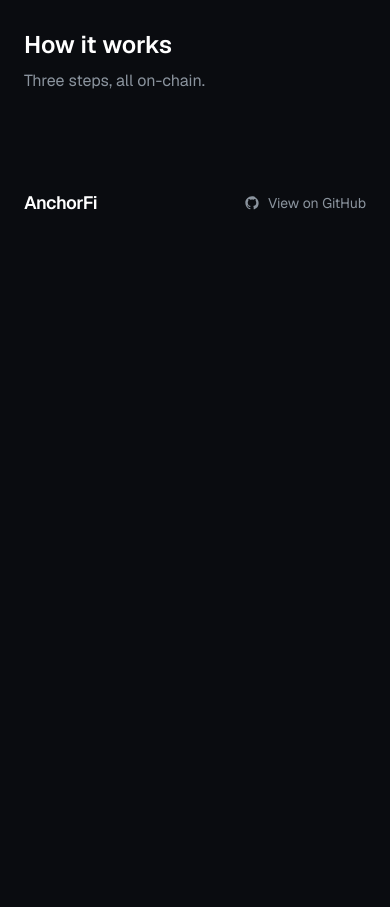
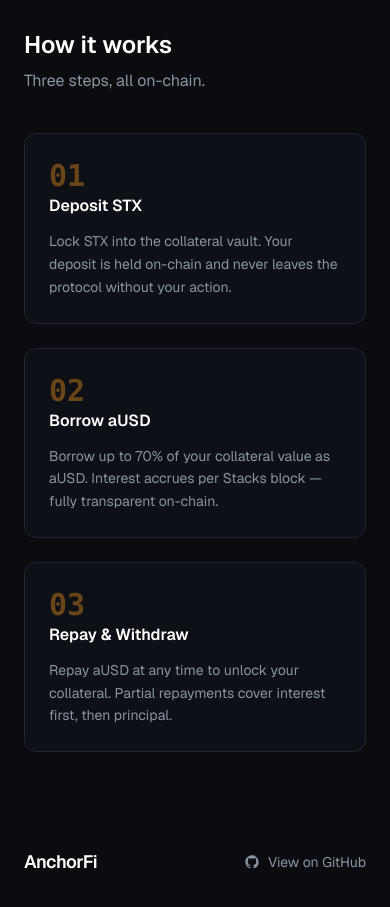
Before and after one commit to thewealthyplace/anchorfi, a Next.js app in the folder frontend/: page / in a window 390 px wide. Shown: the part 1140-2047 px from the top of the page. Before the commit the page ends 1421 px from the top, so only its background shows below. Built offline with nearby package versions, Linux system fonts and the light colour scheme.

Commit message:
feat: add three how-it-works step cards
Each card shows a large muted orange step number (monospace), a bold title, and a short description. Cards use a 3-column responsive grid.

```diff
--- a/frontend/app/page.tsx
+++ b/frontend/app/page.tsx
@@ -101,6 +101,15 @@ export default function Home() {
           <h2 className="text-2xl font-semibold text-white">How it works</h2>
           <p className="mt-2 text-[#8b949e]">Three steps, all on-chain.</p>
         </div>
+        <div className="grid gap-6 sm:grid-cols-3">
+          {steps.map((s) => (
+            <div key={s.n} className="rounded-xl border border-[#21262d] bg-[#0d1117] p-6 space-y-3">
+              <span className="font-mono text-3xl font-bold text-[#f7931a]/40">{s.n}</span>
+              <h3 className="text-base font-semibold text-white">{s.title}</h3>
+              <p className="text-sm text-[#8b949e] leading-relaxed">{s.desc}</p>
+            </div>
+          ))}
+        </div>
       </section>
 
       {/* Nav */}
```
